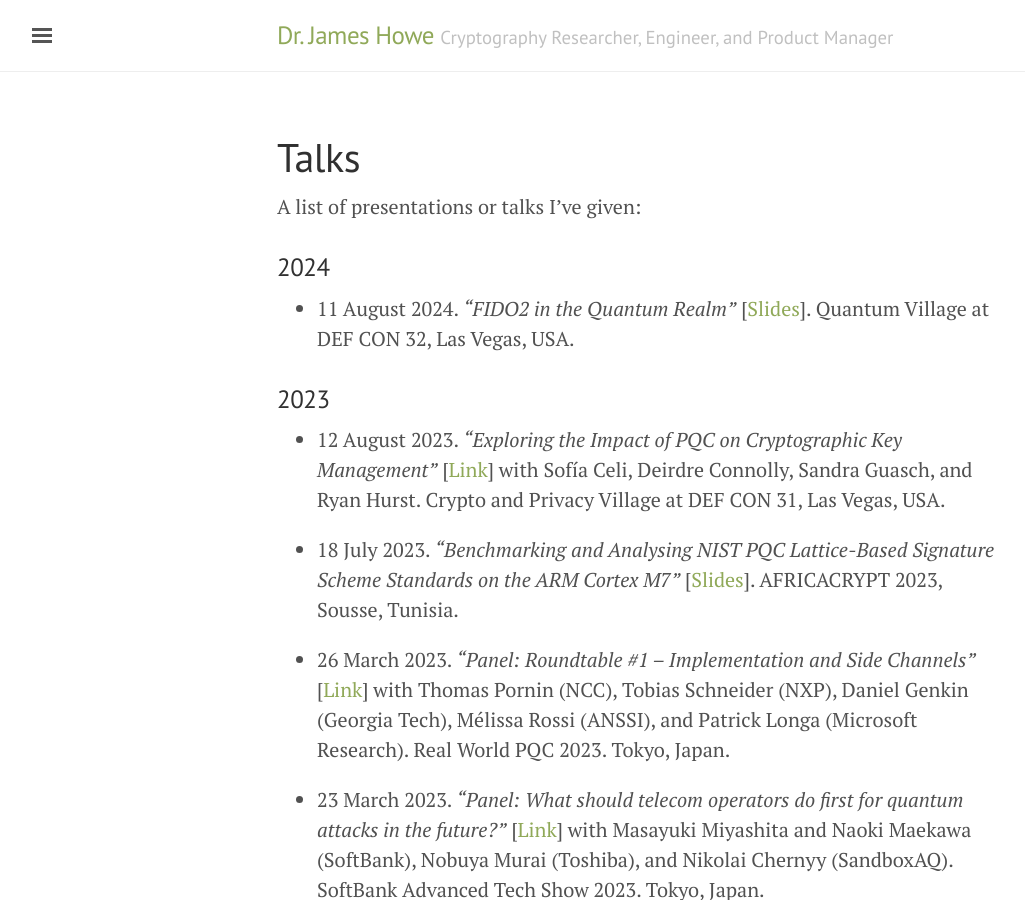
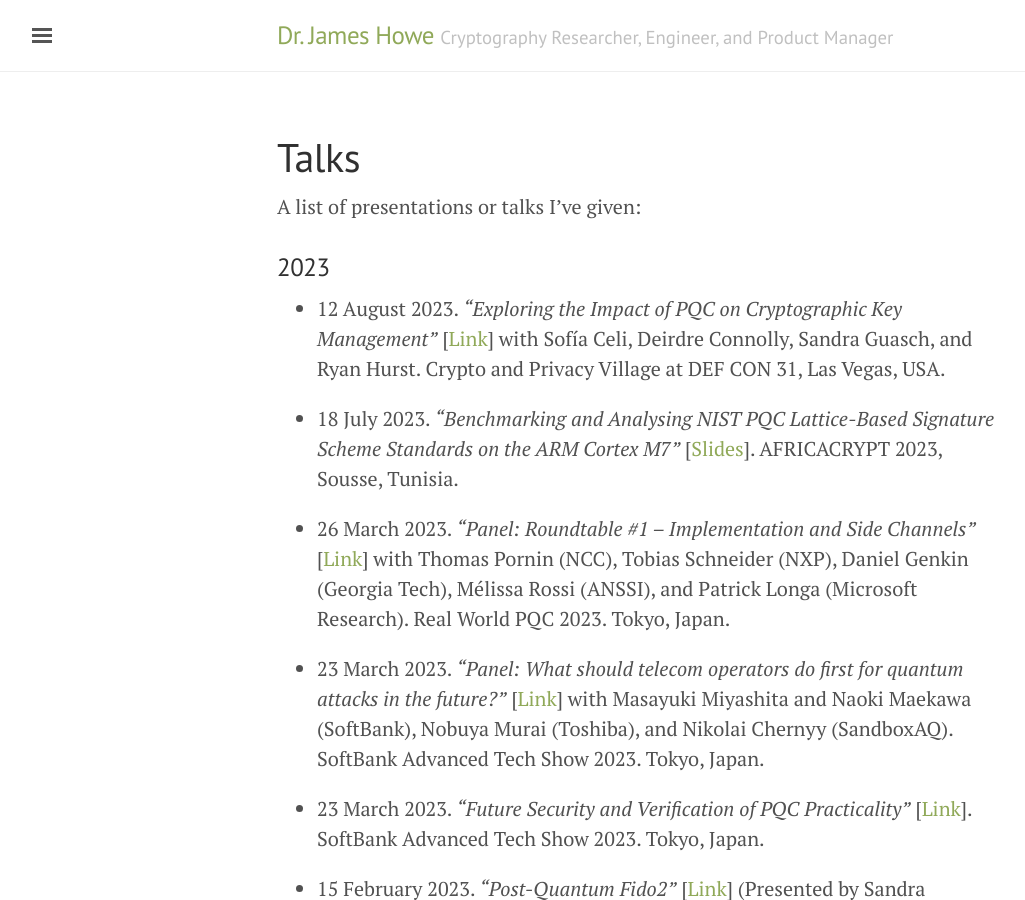
Before and after one commit to jameshoweee/jameshoweee.github.io, a Jekyll site: the page built from talks.md, in a window 1280 px wide and 900 px high. Shown: the whole window, without its empty margins (3-1028 px from the left). Built offline with Jekyll 4.4.1, drawn with Linux system fonts in a browser that asks for light colours.

Commit message:
Update talks.md

```diff
--- a/talks.md
+++ b/talks.md
@@ -5,8 +5,6 @@ permalink: /talks/
 ---
 
 A list of presentations or talks I've given:
-### 2024
-* 11 August 2024. *"FIDO2 in the Quantum Realm"* [[Slides](files/defcon2024.pdf)]. Quantum Village at DEF CON 32, Las Vegas, USA.
 
 ### 2023
 * 12 August 2023. *"Exploring the Impact of PQC on Cryptographic Key Management"* [[Link](https://twitter.com/CryptoVillage/status/1686898014936596480?s=20)] with Sofía Celi, Deirdre Connolly, Sandra Guasch, and Ryan Hurst. Crypto and Privacy Village at DEF CON 31, Las Vegas, USA.
```
